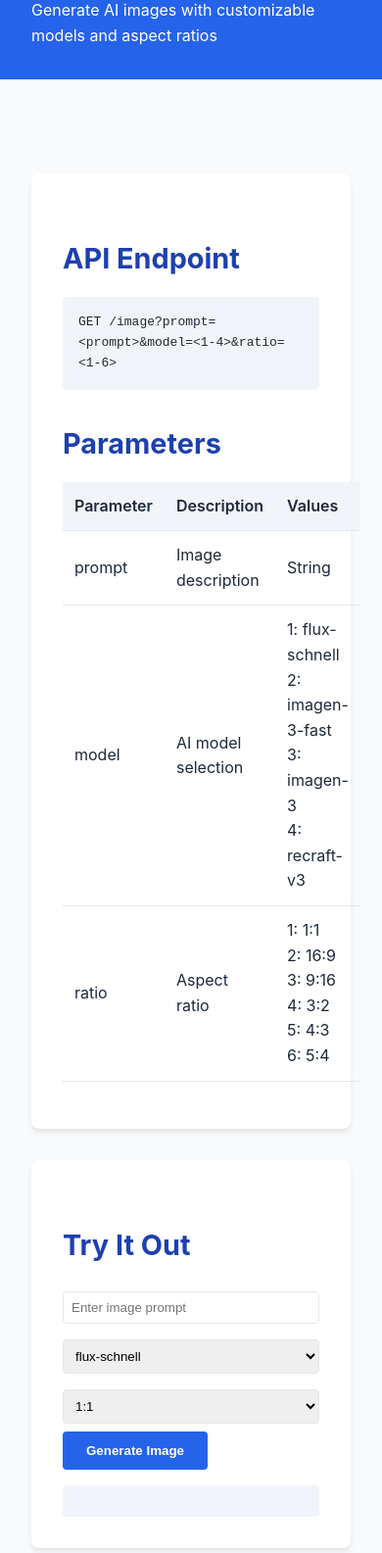
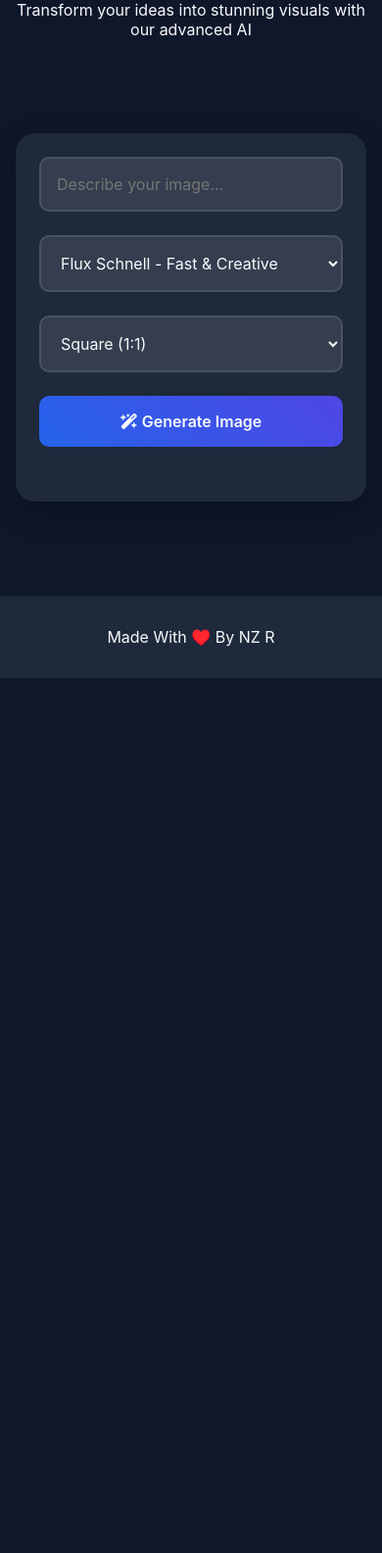
Before and after one commit to DevDoodle-69/Image-Gen, a website: page index.html in a window 390 px wide. Shown: the part 178-1763 px from the top of the page at 98% size. After the commit the page ends 870 px from the top, so only its background shows below. Drawn offline with Linux system fonts and the light colour scheme.

Commit message:
Update index.html

```diff
--- a/index.html
+++ b/index.html
@@ -4,219 +4,356 @@
     <meta charset="UTF-8">
     <meta name="viewport" content="width=device-width, initial-scale=1.0">
     <title>Image Generation API Documentation</title>
+    <link rel="stylesheet" href="https://cdnjs.cloudflare.com/ajax/libs/font-awesome/6.5.1/css/all.min.css">
     <style>
         :root {
-            --primary-color: #2563eb;
-            --secondary-color: #1e40af;
-            --background-color: #f8fafc;
-            --text-color: #1e293b;
+            --primary: #2563eb;
+            --primary-dark: #1e40af;
+            --secondary: #4f46e5;
+            --accent: #06b6d4;
+            --background: #0f172a;
+            --text: #f8fafc;
+            --card: #1e293b;
         }
 
         * {
             margin: 0;
             padding: 0;
             box-sizing: border-box;
+            font-family: 'Inter', sans-serif;
         }
 
         body {
-            font-family: -apple-system, BlinkMacSystemFont, 'Segoe UI', Roboto, Oxygen, Ubuntu, Cantarell, sans-serif;
-            line-height: 1.6;
-            color: var(--text-color);
-            background-color: var(--background-color);
+            background: var(--background);
+            color: var(--text);
+            min-height: 100vh;
+            display: flex;
+            flex-direction: column;
         }
 
         .container {
             max-width: 1200px;
             margin: 0 auto;
-            padding: 2rem;
-        }
-
-        header {
-            background-color: var(--primary-color);
-            color: white;
-            padding: 2rem 0;
-            margin-bottom: 2rem;
-        }
-
-        .header-content {
-            max-width: 1200px;
-            margin: 0 auto;
             padding: 0 2rem;
         }
 
-        h1 {
-            font-size: 2.5rem;
-            margin-bottom: 1rem;
+        nav {
+            background: rgba(30, 41, 59, 0.8);
+            backdrop-filter: blur(10px);
+            position: fixed;
+            width: 100%;
+            z-index: 100;
+            padding: 1rem 0;
         }
 
-        h2 {
-            font-size: 1.8rem;
-            margin: 2rem 0 1rem;
-            color: var(--secondary-color);
+        .nav-content {
+            display: flex;
+            justify-content: space-between;
+            align-items: center;
         }
 
-        .endpoint-box {
-            background-color: white;
-            border-radius: 8px;
+        .logo {
+            font-size: 1.5rem;
+            font-weight: 700;
+            background: linear-gradient(45deg, var(--primary), var(--accent));
+            -webkit-background-clip: text;
+            -webkit-text-fill-color: transparent;
+            animation: glow 2s ease-in-out infinite alternate;
+        }
+
+        @keyframes glow {
+            from {
+                text-shadow: 0 0 10px var(--primary), 0 0 20px var(--accent);
+            }
+            to {
+                text-shadow: 0 0 15px var(--primary), 0 0 30px var(--accent);
+            }
+        }
+
+        main {
+            padding-top: 100px;
+            flex: 1;
+        }
+
+        .hero {
+            text-align: center;
+            padding: 4rem 0;
+        }
+
+        h1 {
+            font-size: 3.5rem;
+            margin-bottom: 1rem;
+            background: linear-gradient(45deg, var(--primary), var(--accent));
+            -webkit-background-clip: text;
+            -webkit-text-fill-color: transparent;
+        }
+
+        .generator-card {
+            background: var(--card);
+            border-radius: 20px;
             padding: 2rem;
             margin: 2rem 0;
-            box-shadow: 0 4px 6px -1px rgb(0 0 0 / 0.1);
+            box-shadow: 0 10px 30px rgba(0, 0, 0, 0.3);
+            transform: translateY(0);
+            transition: all 0.3s ease;
         }
 
-        .endpoint {
-            background-color: #f1f5f9;
-            padding: 1rem;
-            border-radius: 4px;
-            font-family: monospace;
-            margin: 1rem 0;
+        .generator-card:hover {
+            transform: translateY(-5px);
+            box-shadow: 0 15px 40px rgba(0, 0, 0, 0.4);
         }
 
-        table {
-            width: 100%;
-            border-collapse: collapse;
-            margin: 1rem 0;
-        }
-
-        th, td {
-            padding: 0.75rem;
-            text-align: left;
-            border-bottom: 1px solid #e2e8f0;
-        }
-
-        th {
-            background-color: #f1f5f9;
-            font-weight: 600;
-        }
-
-        .try-it {
-            margin-top: 2rem;
-            padding: 2rem;
-            background-color: white;
-            border-radius: 8px;
-            box-shadow: 0 4px 6px -1px rgb(0 0 0 / 0.1);
+        .input-group {
+            margin-bottom: 1.5rem;
         }
 
         input, select {
             width: 100%;
-            padding: 0.5rem;
-            margin: 0.5rem 0;
-            border: 1px solid #e2e8f0;
-            border-radius: 4px;
+            padding: 1rem;
+            background: rgba(255, 255, 255, 0.1);
+            border: 2px solid rgba(255, 255, 255, 0.1);
+            border-radius: 10px;
+            color: var(--text);
+            font-size: 1rem;
+            transition: all 0.3s ease;
+        }
+
+        input:focus, select:focus {
+            outline: none;
+            border-color: var(--primary);
+            box-shadow: 0 0 0 3px rgba(37, 99, 235, 0.3);
         }
 
         button {
-            background-color: var(--primary-color);
-            color: white;
-            padding: 0.75rem 1.5rem;
+            background: linear-gradient(45deg, var(--primary), var(--secondary));
+            color: var(--text);
+            padding: 1rem 2rem;
             border: none;
-            border-radius: 4px;
+            border-radius: 10px;
+            font-size: 1rem;
+            font-weight: 600;
             cursor: pointer;
-            font-weight: 600;
+            transition: all 0.3s ease;
+            width: 100%;
         }
 
         button:hover {
-            background-color: var(--secondary-color);
+            transform: translateY(-2px);
+            box-shadow: 0 5px 15px rgba(37, 99, 235, 0.4);
         }
 
-        #result {
-            margin-top: 1rem;
-            padding: 1rem;
-            background-color: #f1f5f9;
-            border-radius: 4px;
+        button:active {
+            transform: translateY(0);
         }
 
-        .result-image {
+        .result-container {
+            margin-top: 2rem;
+            text-align: center;
+        }
+
+        .preview-image {
             max-width: 100%;
-            margin-top: 1rem;
-            border-radius: 4px;
+            border-radius: 10px;
+            cursor: pointer;
+            transition: all 0.3s ease;
+        }
+
+        .preview-image:hover {
+            transform: scale(1.02);
+        }
+
+        .modal {
+            display: none;
+            position: fixed;
+            top: 0;
+            left: 0;
+            width: 100%;
+            height: 100%;
+            background: rgba(0, 0, 0, 0.9);
+            z-index: 1000;
+            cursor: pointer;
+        }
+
+        .modal img {
+            max-width: 90%;
+            max-height: 90vh;
+            margin: auto;
+            position: absolute;
+            top: 50%;
+            left: 50%;
+            transform: translate(-50%, -50%);
+            border-radius: 10px;
+            box-shadow: 0 0 30px rgba(0, 0, 0, 0.5);
+        }
+
+        .loading {
+            display: none;
+            text-align: center;
+            margin: 2rem 0;
+        }
+
+        .loading-spinner {
+            width: 50px;
+            height: 50px;
+            border: 5px solid rgba(255, 255, 255, 0.1);
+            border-top-color: var(--primary);
+            border-radius: 50%;
+            animation: spin 1s linear infinite;
+        }
+
+        @keyframes spin {
+            to {
+                transform: rotate(360deg);
+            }
+        }
+
+        footer {
+            text-align: center;
+            padding: 2rem 0;
+            background: var(--card);
+            margin-top: 4rem;
+        }
+
+        .heart {
+            color: #ef4444;
+            animation: beat 1s infinite;
+        }
+
+        @keyframes beat {
+            0% { transform: scale(1); }
+            50% { transform: scale(1.2); }
+            100% { transform: scale(1); }
+        }
+
+        @media (max-width: 768px) {
+            .container {
+                padding: 0 1rem;
+            }
+
+            h1 {
+                font-size: 2.5rem;
+            }
+
+            .generator-card {
+                padding: 1.5rem;
+            }
         }
     </style>
 </head>
 <body>
-    <header>
-        <div class="header-content">
-            <h1>Image Generation API</h1>
-            <p>Generate AI images with customizable models and aspect ratios</p>
+    <nav>
+        <div class="container nav-content">
+            <div class="logo">NZ Image Gen</div>
+            <div class="nav-links">
+                <i class="fas fa-magic"></i>
+            </div>
         </div>
-    </header>
+    </nav>
 
-    <div class="container">
-        <div class="endpoint-box">
-            <h2>API Endpoint</h2>
-            <div class="endpoint">GET /image?prompt=&lt;prompt&gt;&model=&lt;1-4&gt;&ratio=&lt;1-6&gt;</div>
+    <main class="container">
+        <section class="hero">
+            <h1>AI Image Generation</h1>
+            <p>Transform your ideas into stunning visuals with our advanced AI</p>
+        </section>
 
-            <h2>Parameters</h2>
-            <table>
-                <tr>
-                    <th>Parameter</th>
-                    <th>Description</th>
-                    <th>Values</th>
-                </tr>
-                <tr>
-                    <td>prompt</td>
-                    <td>Image description</td>
-                    <td>String</td>
-                </tr>
-                <tr>
-                    <td>model</td>
-                    <td>AI model selection</td>
-                    <td>1: flux-schnell<br>2: imagen-3-fast<br>3: imagen-3<br>4: recraft-v3</td>
-                </tr>
-                <tr>
-                    <td>ratio</td>
-                    <td>Aspect ratio</td>
-                    <td>1: 1:1<br>2: 16:9<br>3: 9:16<br>4: 3:2<br>5: 4:3<br>6: 5:4</td>
-                </tr>
-            </table>
+        <div class="generator-card">
+            <div class="input-group">
+                <input type="text" id="promptInput" placeholder="Describe your image..." autocomplete="off">
+            </div>
+
+            <div class="input-group">
+                <select id="modelSelect">
+                    <option value="1">Flux Schnell - Fast & Creative</option>
+                    <option value="2">Imagen 3 Fast - Balanced</option>
+                    <option value="3">Imagen 3 - High Quality</option>
+                    <option value="4">Recraft V3 - Artistic</option>
+                </select>
+            </div>
+
+            <div class="input-group">
+                <select id="ratioSelect">
+                    <option value="1">Square (1:1)</option>
+                    <option value="2">Landscape (16:9)</option>
+                    <option value="3">Portrait (9:16)</option>
+                    <option value="4">Classic (3:2)</option>
+                    <option value="5">Standard (4:3)</option>
+                    <option value="6">Wide (5:4)</option>
+                </select>
+            </div>
+
+            <button onclick="generateImage()">
+                <i class="fas fa-wand-magic-sparkles"></i> Generate Image
+            </button>
+
+            <div class="loading">
+                <div class="loading-spinner"></div>
+                <p>Creating your masterpiece...</p>
+            </div>
+
+            <div class="result-container" id="result"></div>
         </div>
+    </main>
 
-        <div class="try-it">
-            <h2>Try It Out</h2>
-            <input type="text" id="promptInput" placeholder="Enter image prompt">
-            <select id="modelSelect">
-                <option value="1">flux-schnell</option>
-                <option value="2">imagen-3-fast</option>
-                <option value="3">imagen-3</option>
-                <option value="4">recraft-v3</option>
-            </select>
-            <select id="ratioSelect">
-                <option value="1">1:1</option>
-                <option value="2">16:9</option>
-                <option value="3">9:16</option>
-                <option value="4">3:2</option>
-                <option value="5">4:3</option>
-                <option value="6">5:4</option>
-            </select>
-            <button onclick="generateImage()">Generate Image</button>
-            <div id="result"></div>
-        </div>
+    <div class="modal" id="imageModal" onclick="closeModal()">
+        <img id="modalImage" src="" alt="Full size preview">
     </div>
+
+    <footer>
+        <p>Made With <span class="heart">♥️</span> By NZ R</p>
+    </footer>
 
     <script>
         async function generateImage() {
             const prompt = document.getElementById('promptInput').value;
             const model = document.getElementById('modelSelect').value;
             const ratio = document.getElementById('ratioSelect').value;
+            const loading = document.querySelector('.loading');
             const resultDiv = document.getElementById('result');
 
-            resultDiv.innerHTML = 'Generating image...';
+            if (!prompt) {
+                alert('Please enter a description for your image');
+                return;
+            }
+
+            loading.style.display = 'block';
+            resultDiv.innerHTML = '';
 
             try {
                 const response = await fetch(`/image?prompt=${encodeURIComponent(prompt)}&model=${model}&ratio=${ratio}`);
                 const data = await response.json();
 
                 if (data.output) {
-                    resultDiv.innerHTML = `
-                        <p>Image generated successfully!</p>
-                        <img src="${data.output}" class="result-image" alt="Generated image">
-                    `;
+                    const img = document.createElement('img');
+                    img.src = data.output;
+                    img.classList.add('preview-image');
+                    img.onclick = () => openModal(data.output);
+                    resultDiv.appendChild(img);
                 } else {
-                    resultDiv.innerHTML = 'Failed to generate image';
+                    resultDiv.innerHTML = '<p>Failed to generate image</p>';
                 }
             } catch (error) {
-                resultDiv.innerHTML = 'Error generating image';
+                resultDiv.innerHTML = '<p>Error generating image</p>';
+            } finally {
+                loading.style.display = 'none';
             }
         }
+
+        function openModal(imageSrc) {
+            const modal = document.getElementById('imageModal');
+            const modalImg = document.getElementById('modalImage');
+            modal.style.display = 'block';
+            modalImg.src = imageSrc;
+        }
+
+        function closeModal() {
+            document.getElementById('imageModal').style.display = 'none';
+        }
+
+        document.addEventListener('keydown', (e) => {
+            if (e.key === 'Escape') {
+                closeModal();
+            }
+        });
     </script>
 </body>
 </html>
```
